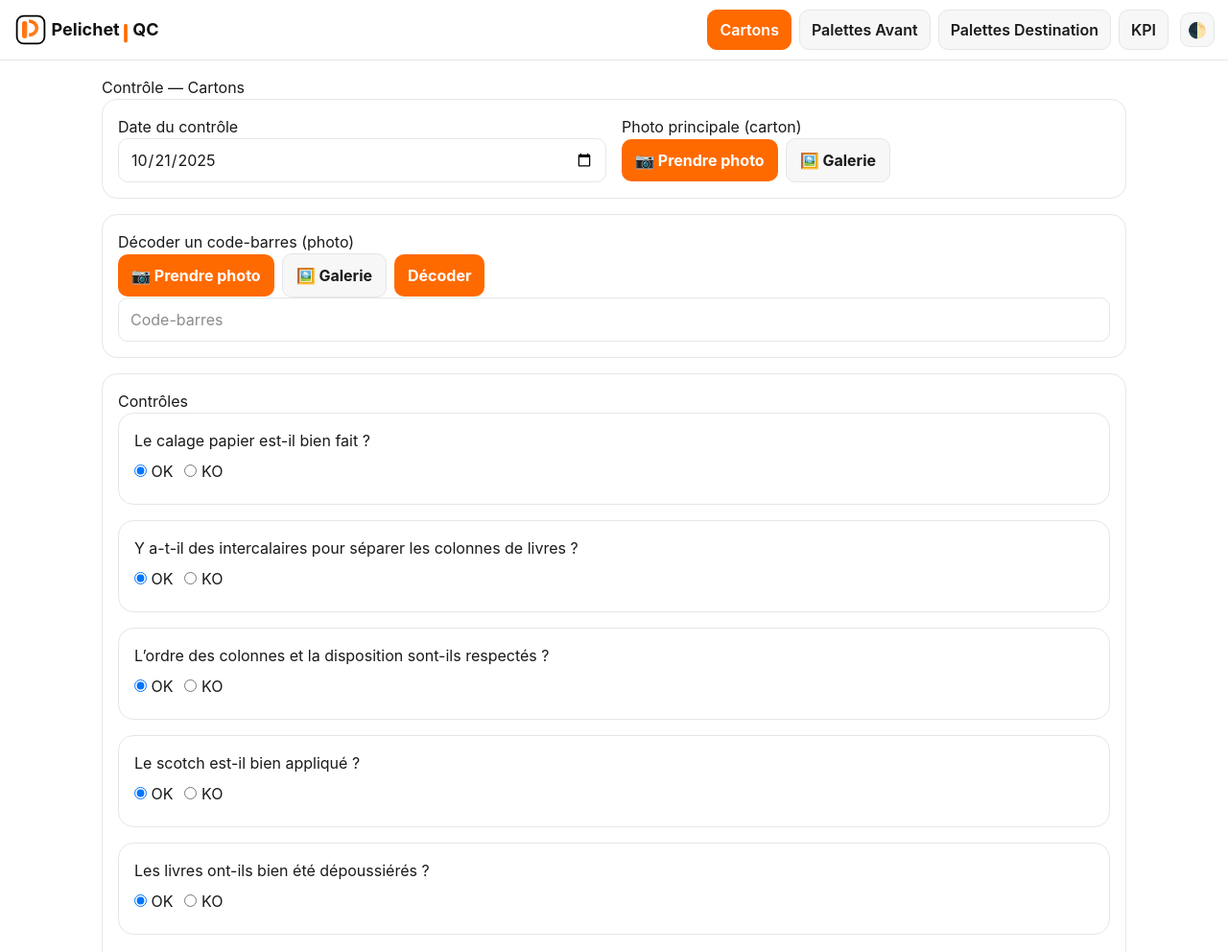
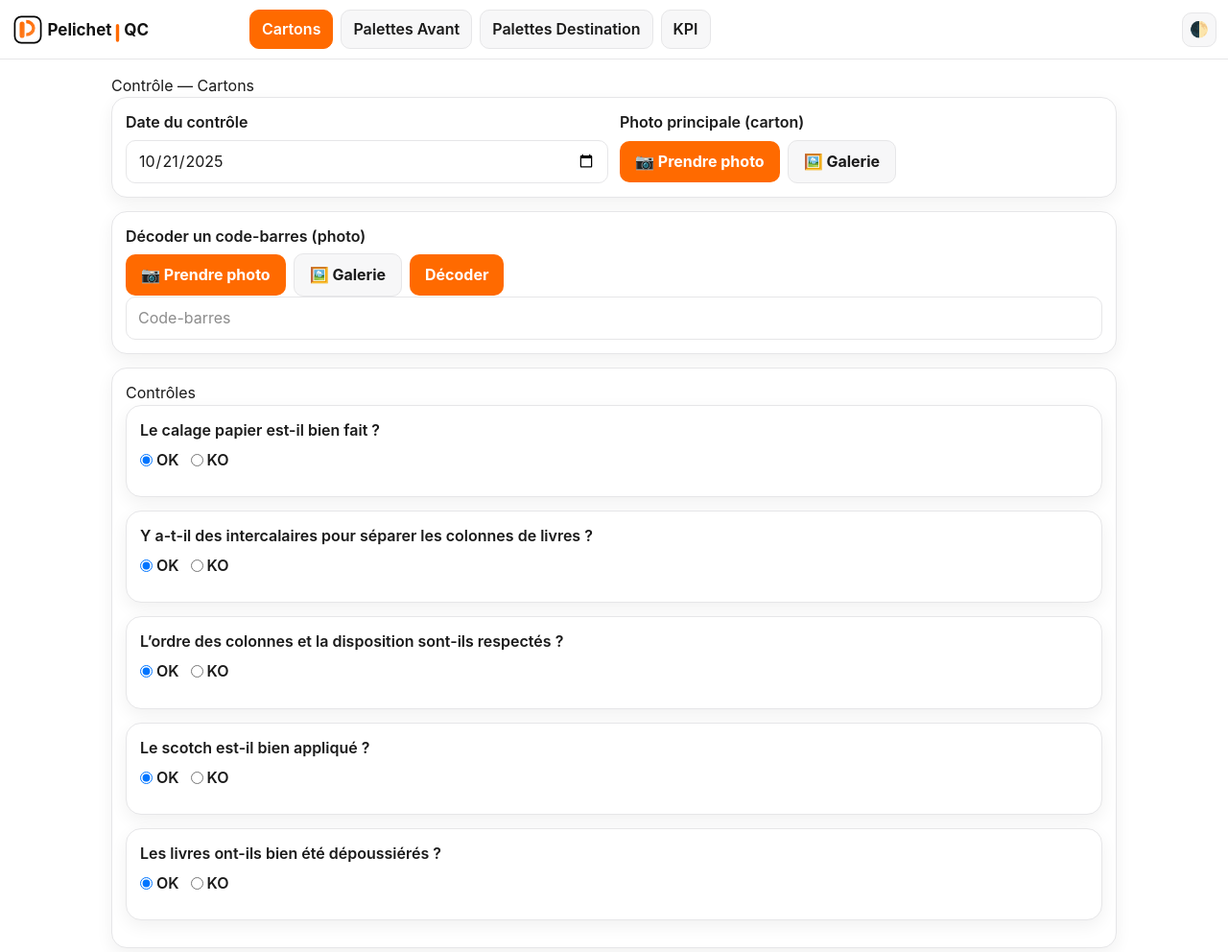
Before and after one commit to solutionspelichet/QC, a plain HTML site: page index.html in a window 1280 px wide. Shown: the top 992 px of the page at 96% size. Drawn offline with nearby package versions, Linux system fonts and the light colour scheme.

Commit message:
Update style.css

```diff
--- a/style.css
+++ b/style.css
@@ -1,16 +1,23 @@
-/* ===== Thème clair/sombre ===== */
+/* ================================
+   Pelichet QC — style.css (responsive)
+   Mobile-first, thèmes clair/sombre
+   ================================ */
+
+/* ---------- Thèmes ---------- */
 :root {
   --bg: #ffffff;
   --bg-elev: #f7f7f8;
   --text: #1a1a1a;
   --muted: #60646c;
   --border: #e6e6e8;
-  --primary: #FF6A00;
+  --primary: #FF6A00;   /* Pelichet orange */
   --primary-600: #e65f00;
   --ok: #11a36d;
   --ko: #e03c3c;
   --card: #ffffff;
+  --shadow: 0 6px 18px rgba(0,0,0,.06);
 }
+
 :root[data-theme="dark"] {
   --bg: #0f1115;
   --bg-elev: #141821;
@@ -18,61 +25,184 @@
   --muted: #a0a6b2;
   --border: #262b36;
   --primary: #FF6A00;
-  --primary-600: #e65f00;
+  --primary-600: #ff7a1c;
   --ok: #2bd897;
   --ko: #ff6262;
   --card: #11141b;
-}
-html,body {
-  margin:0;padding:0;background:var(--bg);color:var(--text);
-  font-family:Inter,system-ui,-apple-system,Segoe UI,Roboto,Arial,sans-serif;
+  --shadow: 0 6px 20px rgba(0,0,0,.35);
 }
 
-/* ===== Header ===== */
+/* ---------- Reset léger ---------- */
+* { box-sizing: border-box; }
+html, body { height: 100%; }
+html { -webkit-text-size-adjust: 100%; }
+body {
+  margin: 0;
+  background: var(--bg);
+  color: var(--text);
+  font: 16px/1.45 Inter, system-ui, -apple-system, Segoe UI, Roboto, Arial, sans-serif;
+}
+
+/* Liens et focus */
+a { color: var(--primary); text-decoration: none; }
+a:hover { text-decoration: underline; }
+:focus-visible {
+  outline: 2px solid var(--primary);
+  outline-offset: 2px;
+}
+
+/* ---------- Header ---------- */
 .app-header {
-  display:grid; grid-template-columns:1fr auto auto; align-items:center;
-  gap:12px; padding:10px 14px; background:var(--bg); border-bottom:1px solid var(--border);
-  position:sticky; top:0; z-index:10;
+  position: sticky; top: 0; z-index: 10;
+  display: grid; grid-template-columns: 1fr auto auto; align-items: center;
+  gap: 8px; padding: 10px 12px;
+  background: var(--bg);
+  border-bottom: 1px solid var(--border);
+  backdrop-filter: saturate(120%) blur(6px);
 }
-.brand .logo{height:36px;}
-.tabs{display:flex;flex-wrap:wrap;gap:8px;justify-content:center;}
-.tab{background:var(--bg-elev);color:var(--text);border:1px solid var(--border);padding:8px 12px;border-radius:10px;font-weight:600;cursor:pointer;}
-.tab.active,.tab:hover{border-color:var(--primary);background:var(--primary);color:#fff;}
-.actions{display:flex;gap:8px;}
-.icon-btn{width:36px;height:36px;border-radius:10px;border:1px solid var(--border);background:var(--bg-elev);color:var(--text);cursor:pointer;}
+.brand .logo { height: 32px; display: block; }
 
-/* ===== Layout ===== */
-.container{padding:16px;max-width:1100px;margin:0 auto;}
-.tab-pane{display:none;}           /* <<< cache toutes les sections par défaut */
-.tab-pane.active{display:block;}   /* <<< ne montre que l’onglet actif */
-.card{background:var(--card);border:1px solid var(--border);border-radius:16px;padding:16px;margin-bottom:16px;}
-.grid-2{display:grid;grid-template-columns:1fr 1fr;gap:16px;}
-.row{display:flex;align-items:center;flex-wrap:wrap;}
-.row.gap{gap:8px;}
-.file-label{margin-left:8px;color:var(--muted);}
+.tabs { display: flex; gap: 6px; flex-wrap: wrap; justify-content: center; }
+.tab {
+  appearance: none;
+  border: 1px solid var(--border);
+  background: var(--bg-elev);
+  color: var(--text);
+  padding: 8px 12px;
+  border-radius: 10px;
+  font-weight: 600;
+  cursor: pointer;
+}
+.tab.active, .tab:hover {
+  background: var(--primary);
+  border-color: var(--primary);
+  color: #fff;
+}
+.actions { display: flex; gap: 8px; }
+.icon-btn {
+  width: 36px; height: 36px; border-radius: 10px;
+  border: 1px solid var(--border);
+  background: var(--bg-elev); color: var(--text);
+  cursor: pointer;
+}
 
-/* ===== Buttons ===== */
-.btn{background:var(--primary);color:#fff;border:none;padding:10px 14px;border-radius:10px;cursor:pointer;font-weight:700;}
-.btn:hover{background:var(--primary-600);}
-.btn.secondary{background:var(--bg-elev);color:var(--text);border:1px solid var(--border);}
+/* ---------- Layout ---------- */
+.container { padding: 12px; max-width: 1080px; margin: 0 auto; }
+.tab-pane { display: none; }
+.tab-pane.active { display: block; }
 
-/* ===== Forms ===== */
-input[type="text"],input[type="date"],input[type="number"],textarea{
-  width:100%;padding:10px 12px;border-radius:10px;border:1px solid var(--border);
-  background:var(--bg);color:var(--text);
+/* Cartes / blocs */
+.card {
+  background: var(--card);
+  border: 1px solid var(--border);
+  border-radius: 16px;
+  padding: 14px;
+  margin-bottom: 14px;
+  box-shadow: var(--shadow);
 }
-textarea{min-height:80px;resize:vertical;}
-.okko{display:flex;gap:12px;align-items:center;margin:8px 0 6px;}
-.ko-extra{display:none;border-left:3px solid var(--ko);padding-left:12px;margin:6px 0;} /* <<< caché au départ */
 
-/* ===== KPI ===== */
-.kpi-wrap{display:grid;gap:16px;}
-.kpi th,.kpi td{border-bottom:1px solid var(--border);padding:8px;}
+/* Grilles */
+.grid-2 {
+  display: grid;
+  grid-template-columns: 1fr;
+  gap: 12px;
+}
 
-/* ===== Responsive ===== */
-@media(max-width:820px){
-  .grid-2{grid-template-columns:1fr;}
-  .tab{font-size:14px;padding:8px 10px;}
-  .brand .logo{height:30px;}
-  .btn{width:100%;}
+/* ---------- Formulaires ---------- */
+label { display: block; font-weight: 600; margin-bottom: 6px; }
+input[type="text"],
+input[type="date"],
+input[type="number"],
+textarea {
+  width: 100%;
+  padding: 10px 12px;
+  border-radius: 10px;
+  border: 1px solid var(--border);
+  background: var(--bg);
+  color: var(--text);
 }
+textarea { min-height: 88px; resize: vertical; }
+
+.row { display: flex; align-items: center; flex-wrap: wrap; }
+.row.gap { gap: 8px; }
+.file-label { color: var(--muted); font-size: .9rem; }
+
+/* OK / KO */
+.okko { display: flex; gap: 12px; align-items: center; margin: 8px 0 6px; }
+.okko input[type="radio"] { transform: translateY(1px); }
+.ko-extra {
+  display: none;                    /* affiché quand KO via JS */
+  border-left: 3px solid var(--ko);
+  padding-left: 12px;
+  margin: 6px 0;
+}
+
+/* ---------- Boutons ---------- */
+.btn {
+  appearance: none;
+  display: inline-flex; align-items: center; justify-content: center;
+  background: var(--primary); color: #fff;
+  border: none; border-radius: 10px;
+  padding: 10px 14px; font-weight: 700;
+  cursor: pointer;
+  transition: transform .06s ease, background .15s ease;
+}
+.btn:hover { background: var(--primary-600); }
+.btn:active { transform: translateY(1px); }
+.btn.secondary {
+  background: var(--bg-elev);
+  color: var(--text);
+  border: 1px solid var(--border);
+}
+
+/* ---------- KPI ---------- */
+.kpi-wrap { display: grid; gap: 14px; }
+.kpi-card h3 { margin: 0 0 8px; }
+.kpi-legend { color: var(--muted); }
+
+table.kpi {
+  width: 100%;
+  border-collapse: collapse;
+  display: block;            /* permet le scroll horizontal */
+  overflow-x: auto;
+  white-space: nowrap;
+}
+.kpi th, .kpi td {
+  border-bottom: 1px solid var(--border);
+  padding: 8px 10px;
+  text-align: left;
+}
+
+/* ---------- Footer ---------- */
+.center { text-align: center; }
+
+/* ---------- Responsive ---------- */
+/* ≥ 480px : petits téléphones en paysage */
+@media (min-width: 480px) {
+  .tabs { gap: 8px; }
+  .brand .logo { height: 34px; }
+}
+
+/* ≥ 640px : tablettes portrait */
+@media (min-width: 640px) {
+  .container { padding: 16px; }
+  .grid-2 { grid-template-columns: 1fr 1fr; }
+  .btn { padding: 10px 16px; }
+}
+
+/* ≥ 900px : tablettes paysage / desktop */
+@media (min-width: 900px) {
+  .app-header { grid-template-columns: 240px 1fr auto; }
+  .tabs { justify-content: flex-start; }
+}
+
+/* ---------- Tactile : boutons/champs full width en mobile ---------- */
+@media (max-width: 639px) {
+  .btn { width: 100%; }
+  .row.gap .btn { flex: 1 1 calc(50% - 4px); } /* deux boutons par ligne si possible */
+}
+
+/* ---------- Accessibilité / Réduction animations ---------- */
+@media (prefers-reduced-motion: reduce) {
+  * { transition: none !important; animation: none !important; }
+}
```
